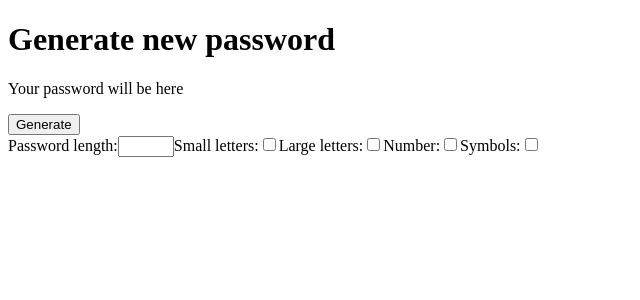
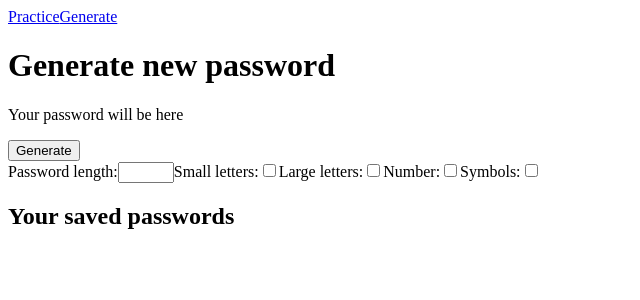
Before and after one commit to szymg2001/password-tool, a React (Vite) app in the folder password-tool/: page /generate in a window 1280 px wide. Shown: the top 300 px of the page, without its empty margins (0-640 px from the left). Built offline with nearby package versions, Linux system fonts and the light colour scheme.

Commit message:
Router basic update - Moved PasswordsList to App.tsx - Added header to PasswordsList - Added basic navbar

```diff
--- a/password-tool/src/App.tsx
+++ b/password-tool/src/App.tsx
@@ -1,15 +1,17 @@
 import { Route, Routes } from "react-router-dom";
 import GeneratePassword from "./components/GeneratePassword";
-import { useAppContext } from "./context/appContext";
+import Navbar from "./components/Navbar";
+import PasswordsList from "./components/PasswordsList";
 
 function App() {
-  let appContext = useAppContext();
   return (
     <div className="container">
+      <Navbar />
       <Routes>
         <Route path="/" element={<h1>Home</h1>} />
         <Route path="/generate" element={<GeneratePassword />} />
       </Routes>
+      <PasswordsList />
     </div>
   );
 }
--- /dev/null
+++ b/password-tool/src/components/Navbar.tsx
@@ -0,0 +1,10 @@
+import { Link } from "react-router-dom";
+
+export default function Navbar() {
+  return (
+    <div className="navbar">
+      <Link to="/">Practice</Link>
+      <Link to="/generate">Generate</Link>
+    </div>
+  );
+}
--- /dev/null
+++ b/password-tool/src/components/PasswordsList.tsx
@@ -0,0 +1,16 @@
+import { useAppContext } from "../context/appContext";
+
+export default function PasswordsList() {
+  let { passwords } = useAppContext();
+
+  return (
+    <div className="passwords-list__container">
+      <h2 className="passwords-list__header">Your saved passwords</h2>
+      <ul className="passwords-list__list">
+        {passwords.map((password) => (
+          <li className="passwords-list__element">{`${password.value} - ${password.comment}`}</li>
+        ))}
+      </ul>
+    </div>
+  );
+}
```
